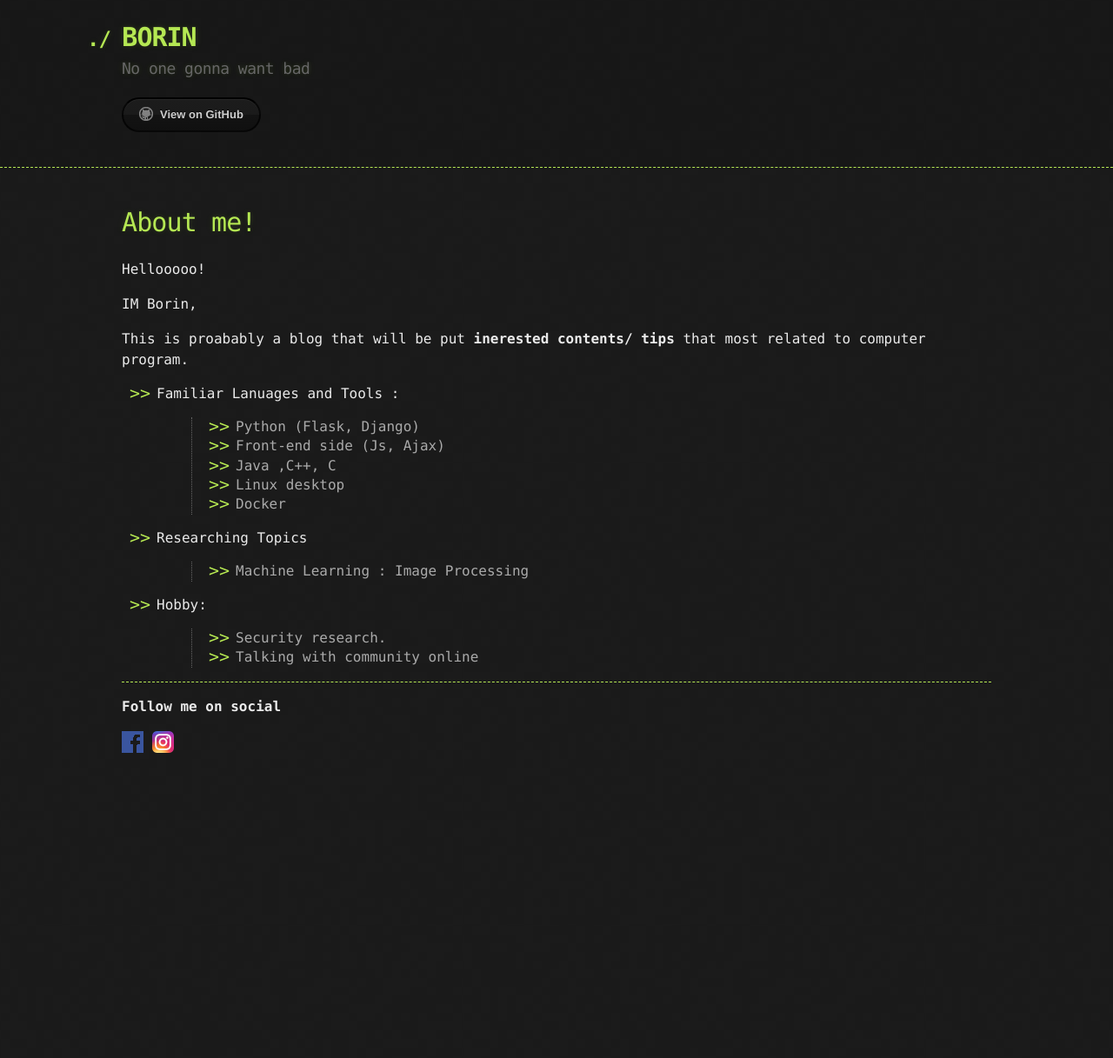
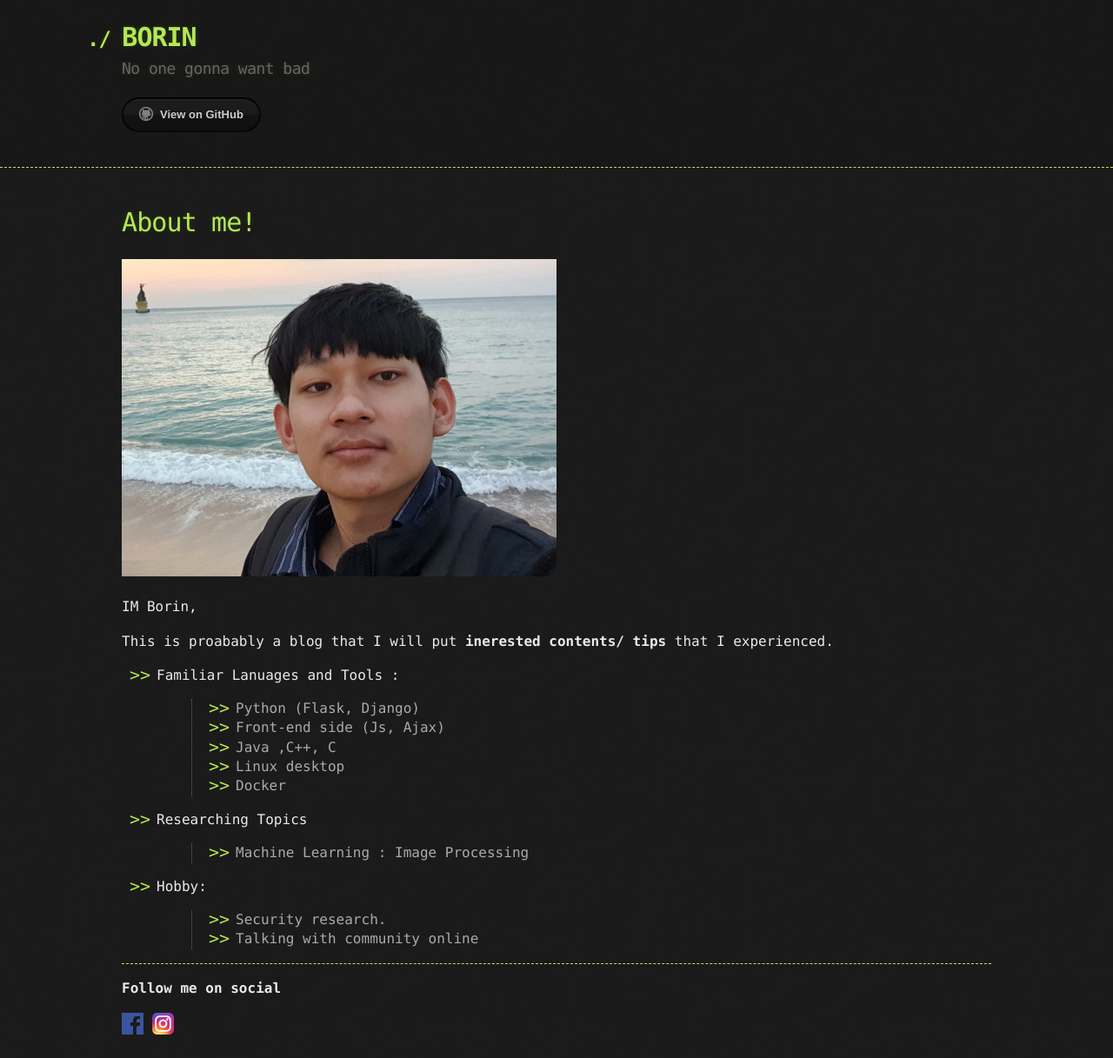
Before and after one commit to borinmin/borinmin.github.io, a Jekyll site: the page built from aboutme.md, in a window 1280 px wide. Shown: the whole page at 87% size. Built offline with Jekyll 4.4.1, drawn with Linux system fonts in a browser that asks for light colours; our own code applies the rules of GitHub Pages for plain Markdown files; before the commit the page ends 900 px from its top, so only the background shows below that.

Commit message:
update aboutmet

```diff
--- a/aboutme.md
+++ b/aboutme.md
@@ -1,11 +1,14 @@
 
 # About me!
 
-Hellooooo!
+
+![](assets/images/profile.jpg)
+
+
 
 IM Borin,
 
-This is proabably a blog that will be put **inerested contents/ tips** that most related to computer program.
+This is proabably a blog that I will put **inerested contents/ tips** that I experienced.
 - Familiar Lanuages and Tools :
 > - Python (Flask, Django)
 > - Front-end side (Js, Ajax)
```
Also changed, not shown: assets/images/profile.jpg (added).
